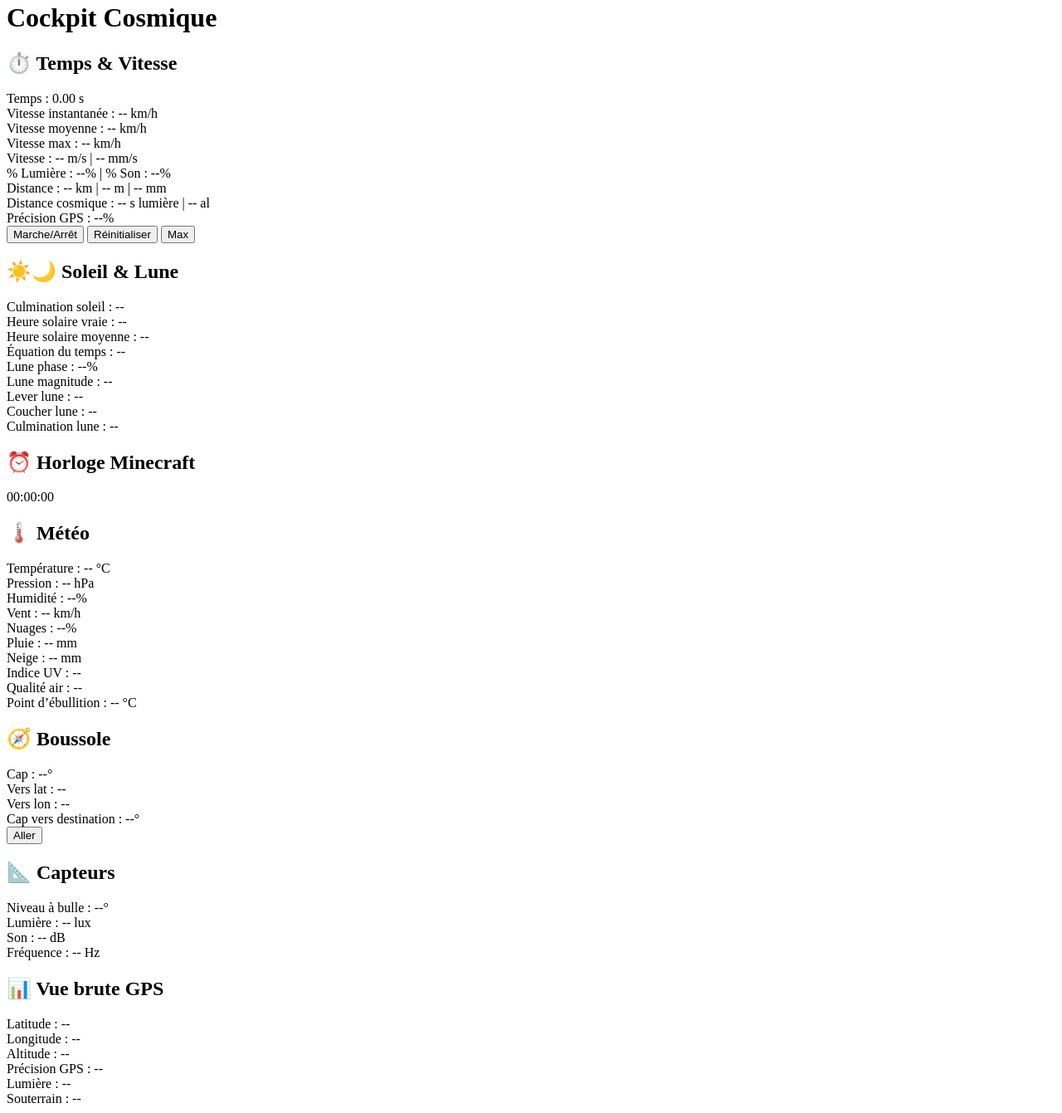
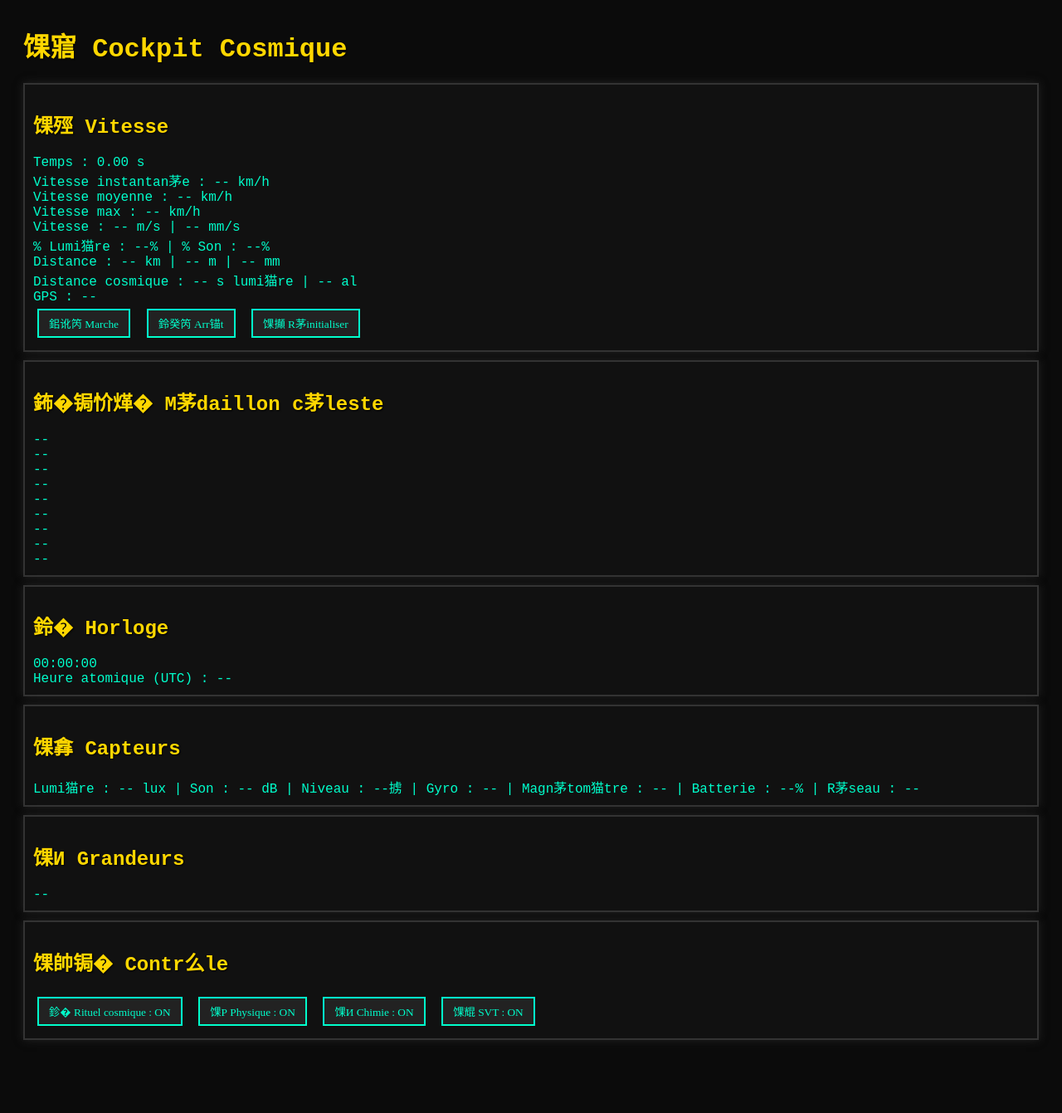
Before and after one commit to nicolaspieper59-ops/ScientificDashboard2, a plain HTML site: page index.html in a window 1280 px wide. Shown: the part 18-1359 px from the top of the page at 83% size. After the commit the page ends 1309 px from the top, so only its background shows below. Drawn offline with Linux system fonts and the light colour scheme; a web font is replaced by a local one.

Commit message:
Update index.html

```diff
--- a/index.html
+++ b/index.html
@@ -3,71 +3,107 @@
 <head>
   <meta charset="UTF-8" />
   <title>Cockpit Cosmique</title>
+  <meta name="viewport" content="width=device-width, initial-scale=1.0" />
+  <link href="https://fonts.cdnfonts.com/css/minecraftia" rel="stylesheet" />
+  <style>
+    body {
+      background-color: #0b0b0b;
+      color: #00ffcc;
+      font-family: 'Minecraftia', monospace;
+      padding: 20px;
+    }
+    h1, h2 {
+      color: #ffd700;
+      text-shadow: 1px 1px 2px #000;
+    }
+    section {
+      border: 2px solid #333;
+      padding: 10px;
+      margin: 10px 0;
+      background-color: #111;
+      box-shadow: 0 0 10px #222;
+    }
+    button {
+      background: #222;
+      color: #00ffcc;
+      border: 2px solid #00ffcc;
+      padding: 6px 12px;
+      margin: 5px;
+      font-family: 'Minecraftia';
+      cursor: pointer;
+    }
+    .pulsation {
+      animation: pulse 2s infinite;
+    }
+    @keyframes pulse {
+      0% { transform: scale(1); opacity: 1; }
+      50% { transform: scale(1.05); opacity: 0.7; }
+      100% { transform: scale(1); opacity: 1; }
+    }
+    body.rituel-off * {
+      animation: none !important;
+      filter: grayscale(100%) brightness(0.5);
+    }
+    body.rituel-off button {
+      border-color: #666;
+      color: #666;
+    }
+    body.rituel-off section {
+      background-color: #000;
+      border-color: #222;
+    }
+  </style>
 </head>
 <body>
-  <h1>Cockpit Cosmique</h1>
+  <h1>馃寣 Cockpit Cosmique</h1>
 
-  <h2>⏱️ Temps & Vitesse</h2>
+  <section><h2>馃殌 Vitesse</h2>
     <div id="temps">Temps : 0.00 s</div>
-  <div id="vitesse">Vitesse instantanée : -- km/h</div>
+    <div id="vitesse">Vitesse instantan茅e : -- km/h</div>
     <div id="vitesse-moy">Vitesse moyenne : -- km/h</div>
     <div id="vitesse-max">Vitesse max : -- km/h</div>
     <div id="vitesse-ms">Vitesse : -- m/s | -- mm/s</div>
-  <div id="pourcentage">% Lumière : --% | % Son : --%</div>
+    <div id="pourcentage">% Lumi猫re : --% | % Son : --%</div>
     <div id="distance">Distance : -- km | -- m | -- mm</div>
-  <div id="distance-cosmique">Distance cosmique : -- s lumière | -- al</div>
-  <div id="gps">Précision GPS : --%</div>
-  <button onclick="demarrer()">Marche/Arrêt</button>
-  <button onclick="reset()">Réinitialiser</button>
-  <button id="max">Max</button>
+    <div id="distance-cosmique">Distance cosmique : -- s lumi猫re | -- al</div>
+    <div id="gps">GPS : --</div>
+    <button id="marche">鈻讹笍 Marche</button>
+    <button id="stop">鈴癸笍 Arr锚t</button>
+    <button id="reset">馃攧 R茅initialiser</button>
+  </section>
 
-  <h2>☀️🌙 Soleil & Lune</h2>
-  <div id="culmination-soleil">Culmination soleil : --</div>
-  <div id="heure-solaire-vraie">Heure solaire vraie : --</div>
-  <div id="heure-solaire-moyenne">Heure solaire moyenne : --</div>
-  <div id="equation-temps">Équation du temps : --</div>
-  <div id="lune-phase">Lune phase : --%</div>
-  <div id="lune-magnitude">Lune magnitude : --</div>
-  <div id="lever-lune">Lever lune : --</div>
-  <div id="coucher-lune">Coucher lune : --</div>
-  <div id="culmination-lune">Culmination lune : --</div>
+  <section><h2>鈽�锔忦煂� M茅daillon c茅leste</h2>
+    <div id="culmination-soleil">--</div>
+    <div id="heure-vraie">--</div>
+    <div id="heure-moyenne">--</div>
+    <div id="equation-temps">--</div>
+    <div id="lune-phase">--</div>
+    <div id="lune-mag">--</div>
+    <div id="lune-lever">--</div>
+    <div id="lune-coucher">--</div>
+    <div id="lune-culmination">--</div>
+  </section>
 
-  <h2>⏰ Horloge Minecraft</h2>
+  <section><h2>鈴� Horloge</h2>
     <div id="horloge-minecraft">00:00:00</div>
+    <div id="horloge-atomique">Heure atomique (UTC) : --</div>
+  </section>
 
-  <h2>🌡️ Météo</h2>
-  <div id="temperature">Température : -- °C</div>
-  <div id="pression">Pression : -- hPa</div>
-  <div id="humidite">Humidité : --%</div>
-  <div id="vent">Vent : -- km/h</div>
-  <div id="nuages">Nuages : --%</div>
-  <div id="pluie">Pluie : -- mm</div>
-  <div id="neige">Neige : -- mm</div>
-  <div id="uv">Indice UV : --</div>
-  <div id="qualite-air">Qualité air : --</div>
-  <div id="ebullition">Point d’ébullition : -- °C</div>
+  <section><h2>馃搻 Capteurs</h2>
+    <div id="capteurs">Lumi猫re : -- lux | Son : -- dB | Niveau : --掳 | Gyro : -- | Magn茅tom猫tre : -- | Batterie : --% | R茅seau : --</div>
+  </section>
 
-  <h2>🧭 Boussole</h2>
-  <div id="cap">Cap : --°</div>
-  <div id="vers-lat">Vers lat : --</div>
-  <div id="vers-lon">Vers lon : --</div>
-  <div id="cap-destination">Cap vers destination : --°</div>
-  <button id="aller">Aller</button>
+  <section><h2>馃И Grandeurs</h2>
+    <div id="grandeurs">--</div>
+  </section>
 
-  <h2>📐 Capteurs</h2>
-  <div id="niveau-bulle">Niveau à bulle : --°</div>
-  <div id="lumiere">Lumière : -- lux</div>
-  <div id="son">Son : -- dB</div>
-  <div id="frequence">Fréquence : -- Hz</div>
+  <section><h2>馃帥锔� Contr么le</h2>
+    <button id="toggle-rituel">鉁� Rituel cosmique : ON</button>
+    <button id="toggle-physique">馃Р Physique : ON</button>
+    <button id="toggle-chimie">馃И Chimie : ON</button>
+    <button id="toggle-svt">馃尡 SVT : ON</button>
+  </section>
 
-  <h2>📊 Vue brute GPS</h2>
-  <div id="latitude">Latitude : --</div>
-  <div id="longitude">Longitude : --</div>
-  <div id="altitude">Altitude : --</div>
-  <div id="gps-brut">Précision GPS : --</div>
-  <div id="lumiere-brute">Lumière : --</div>
-  <div id="souterrain">Souterrain : --</div>
-
-  <script src="cockpit.js"></script>
+  <script type="module" src="cockpit.js"></script>
 </body>
                                      </html>
```
Lines whose indentation alone changed are shown as unchanged.
